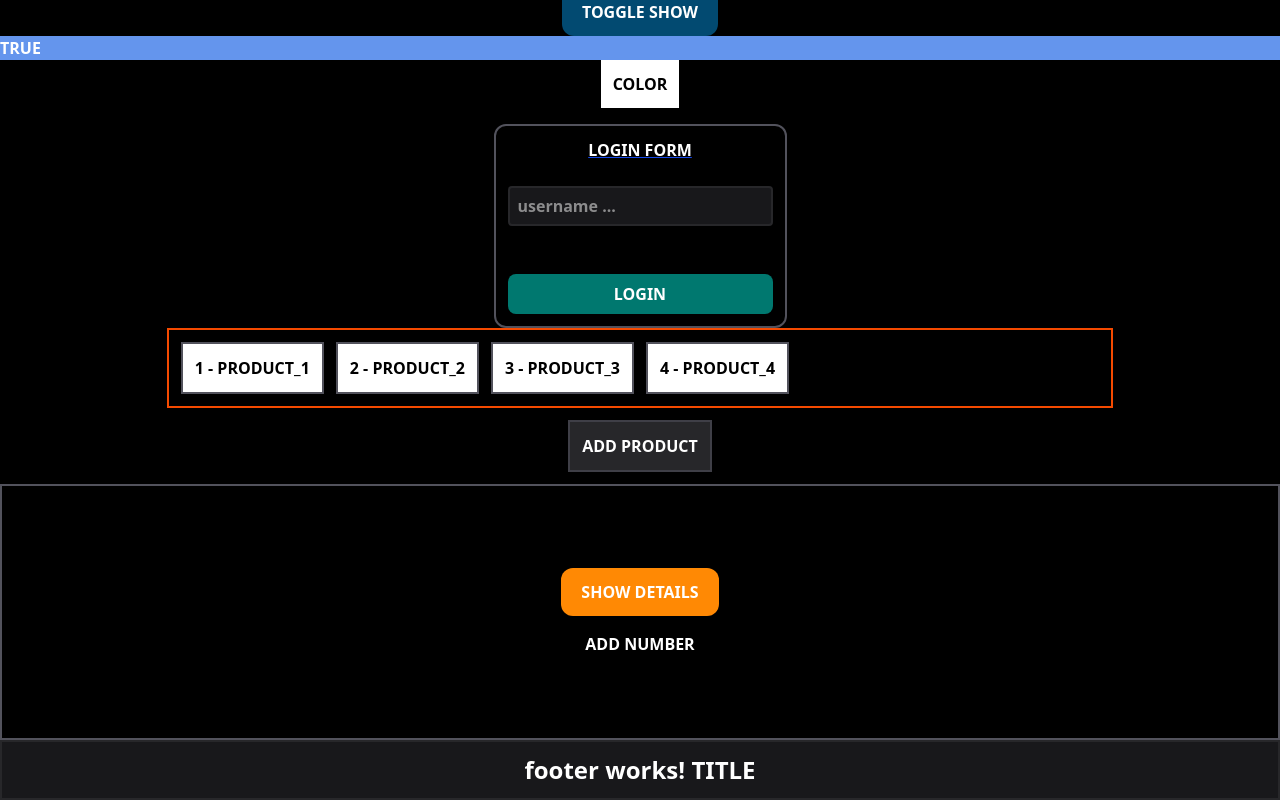
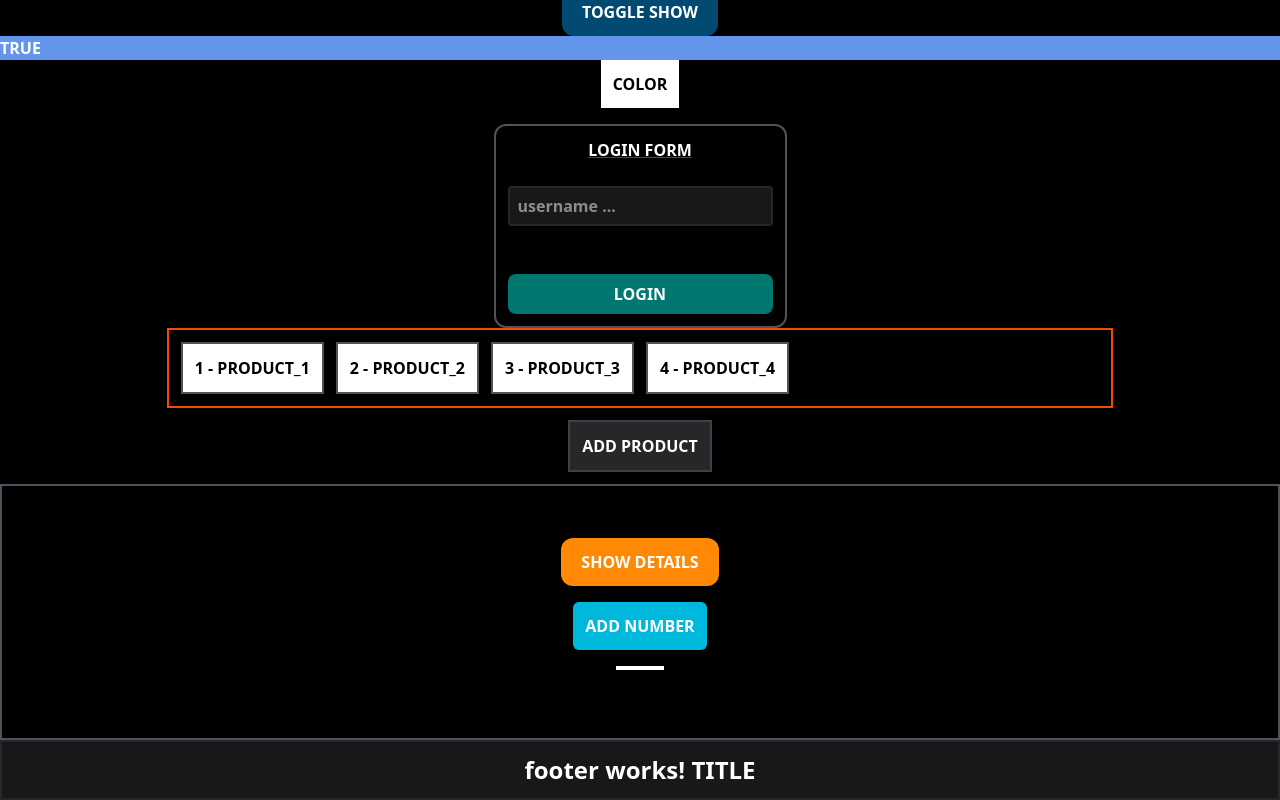
Before and after one commit to PouryaSoleimani/ANGULAR__TRAINING, an Angular app: page / in a window 1280 px wide. Shown: the part 1410-2210 px from the top of the page. Built offline with nearby package versions, Linux system fonts and the light colour scheme.

Commit message:
practice

```diff
--- a/src/app/app.html
+++ b/src/app/app.html
@@ -116,15 +116,17 @@
     </p>
     }
 
-    <button>ADD NUMBER</button>
+    <button class="bg-cyan-500 p-3 rounded-md" (click)="addNumberToArray()">ADD NUMBER</button>
+    <div class="grid grid-cols-5 gap-3 border-t-4 pt-4 bg-black z-999">
       @for (number of numbersArray; track $index) {
       <p
-      class="bg-orange-400 p-5 rounded-full font-bold border-2 border-zinc-900"
-      [ngClass]="$index % 2 == 0 ? 'bg-cyan-400' : ''"
+        class="size-12 flex items-center justify-center rounded-full font-bold border-2 border-zinc-900"
+        [ngClass]="$index % 2 == 0 ? 'bg-orange-400' : 'bg-cyan-500'"
       >
         {{ number }}
       </p>
       }
+    </div>
   </div>
 
   <app-footer />
```
Lines whose indentation alone changed are shown as unchanged.
